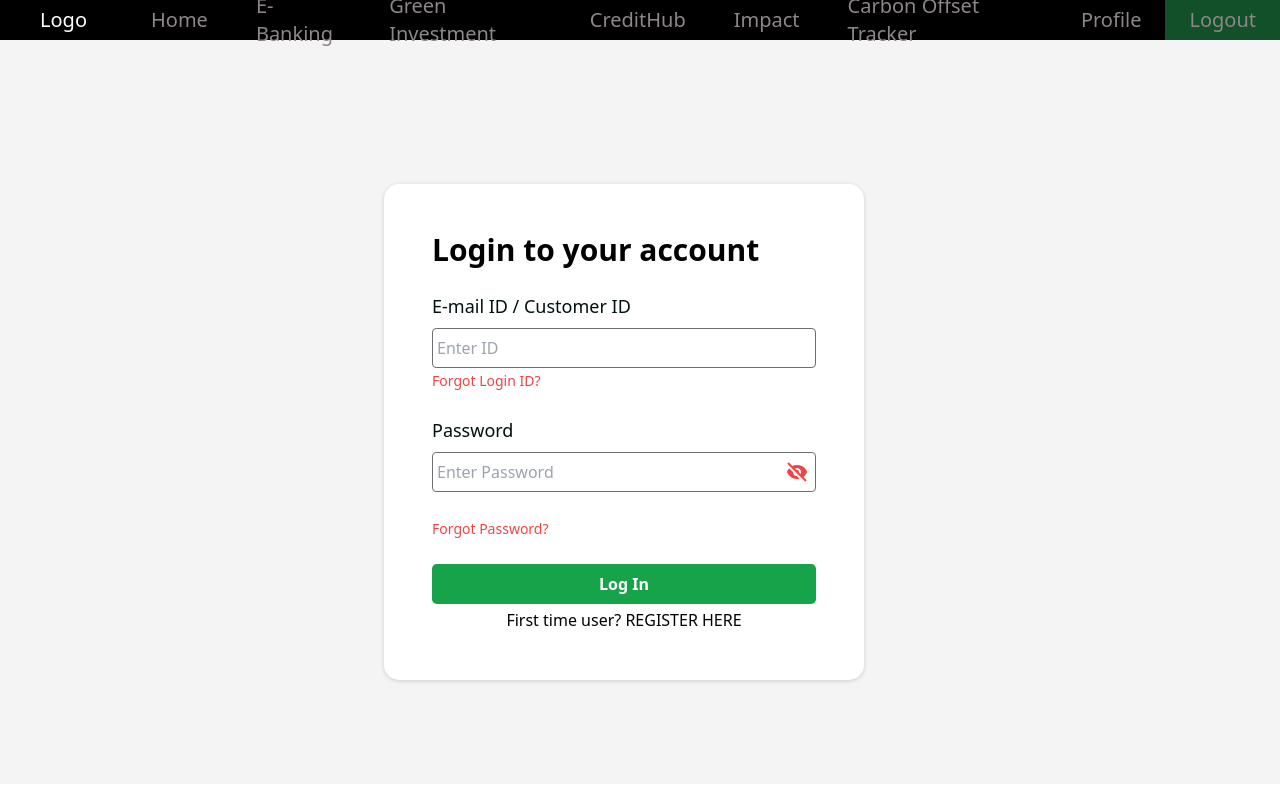
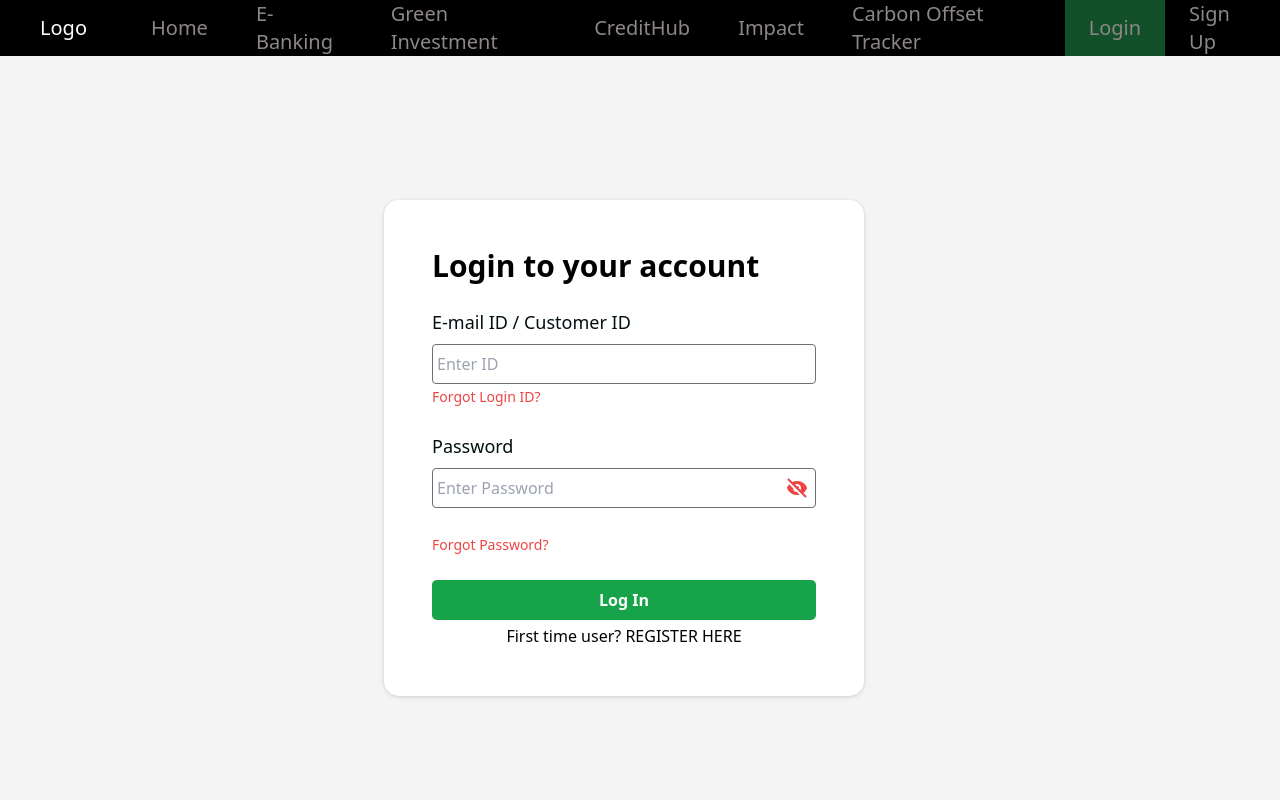
Before and after one commit to Mehakcodes/SustainableBanking, a React (Create React App) app: page /Login in a window 1280 px wide. Shown: the top 800 px of the page. Built offline with nearby package versions, Linux system fonts and the light colour scheme.

Commit message:
updated navbar and some comments

```diff
--- a/src/App.js
+++ b/src/App.js
@@ -22,7 +22,7 @@ import Transactions from "./pages/Transactions";
 import Navbar from "./components/Navbar";
 import { useState , useEffect} from "react";
 function App() {
-  const [isLogged, setIsLogged] = useState(true);
+  const [isLogged, setIsLogged] = useState(false);
 
   // useEffect(() => {
   //   const userLoggedIn = localStorage.getItem("customer");
--- a/src/components/Navbar.jsx
+++ b/src/components/Navbar.jsx
@@ -1,61 +1,57 @@
 import React from 'react';
-import { Link } from 'react-router-dom'; // Import Link component
+import { NavLink } from 'react-router-dom'; // Import Link component
 
 const Navbar = () => {
+  const NavItems = [
+    {
+      path: "/",
+      title: "Home",
+    },
+    {
+      path: "/E-Banking",
+      title: "E-Banking",
+    },
+    {
+      path: "/green_investment/green_projects",
+      title: "Green Investment",
+    },
+    {
+      path: "/CreditHub",
+      title: "CreditHub",
+    },
+    {
+      path: "/Impact",
+      title: "Impact",
+    },
+    {
+      path: "/CarbonCoin",
+      title: "Carbon Offset Tracker",
+    },
+    {
+      path: "/Login",
+      title: "Login",
+    },
+    {
+      path: "/Signup",
+      title: "Sign Up",
+    }
+  ];
   return (
-    <div>
-      <nav className="bg-black fixed top-0 w-full z-10">
-        <div className="flex justify-between items-center px-16 py-4">
-          <div>
-            <Link to="/" className="font-bold text-white">
-              LOGO
-            </Link>
-          </div>
-          <ul className="flex gap-10 text-xl">
-            <li>
-              <Link to="/" className="hover:text-green-400 text-white">
-                Home
-              </Link>
-            </li>
-            <li>
-              <Link to="/E-Banking" className="hover:text-green-400 text-white">
-                E-Banking
-              </Link>
-            </li>
-            <li>
-              <Link to="/Green_Investment" className="hover:text-green-400 text-white">
-                Green Investment
-              </Link>
-            </li>
-            <li>
-              <Link to="/CreditHub" className="hover:text-green-400 text-white">
-                Credit Hub
-              </Link>
-            </li>
-            <li>
-              <Link to="/Impact" className="hover:text-green-400 text-white">
-                Impact
-              </Link>
-            </li>
-            <li>
-              <Link to="/CarbonCoin" className="hover:text-green-400 text-white">
-                Carbon Offset
-              </Link>
-            </li>
-            <li>
-              <Link to="/Login" className="hover:text-green-400 text-white">
-                Login
-              </Link>
-            </li>
-            <li>
-              <Link to="/Signup" className="hover:text-green-400 text-white">
-                Sign Up
-              </Link>
-            </li>
-          </ul>
-        </div>
-      </nav>
+    <nav className="main-nav flex place-content-between bg-black text-white items-center h-14 text-xl" >
+    <h1 className="px-10">Logo</h1>
+    <div className="flex h-full items-stretch">
+        {
+            NavItems.map((item,index) => (
+
+              <NavLink key={index} to={item.path} className={({ isActive, isPending }) =>
+                isPending ? "hover:bg-green-900 " : isActive ? "bg-green-800/80 px-6 flex h-full items-center justify-center " : "px-6 hover:bg-green-800/[0.3] flex h-full items-center justify-center "
+              }><p>{item.title}</p></NavLink>
+            ))
+        }
+
     </div>
+</nav>
+
   );
 };
 
--- a/src/components/mainnav.jsx
+++ b/src/components/mainnav.jsx
@@ -36,7 +36,7 @@ const MainNav = () => {
     },
   ];
   return (
-    <nav className="main-nav flex place-content-between bg-black text-white items-center h-10 text-xl" >
+    <nav className="main-nav flex place-content-between bg-black text-white items-center h-14 text-xl" >
     <h1 className="px-10">Logo</h1>
     <div className="flex h-full items-stretch">
         {
--- a/src/pages/CreditHubPage.jsx
+++ b/src/pages/CreditHubPage.jsx
@@ -5,7 +5,7 @@ import CardBanking from "../components/CardBanking";
 const CreditHubPage = () => {
   return (
 
-    <div className="pt-5 pb-24 ">
+    <div className=" pb-24 ">
       <div className="relative mb-32">
         <div
           className="absolute inset-0 z-0 bg-cover bg-center imgg"
--- a/src/pages/GreenInvestment.js
+++ b/src/pages/GreenInvestment.js
@@ -23,7 +23,7 @@ const GreenInvestment = () => {
 
     ]
     return (
-        <div className="w-full  mt-14 overflow-x-hidden">
+        <div className="w-full overflow-x-hidden">
         <div className="flex w-screen h-screen justify-stretch">
         <Sidebar data={sidebar_data}/>
 
--- a/src/pages/ImpactPage.jsx
+++ b/src/pages/ImpactPage.jsx
@@ -4,7 +4,7 @@ import AliceCarousel from "react-alice-carousel";
 const ImpactPage = () => {
 
   return (
-    <div className="mt-14 pb-10 relative">
+    <div className="pb-10 relative">
       <div className="relative mb-28">
         <div
           className="absolute inset-0 z-0 bg-cover bg-center imgg "
```
